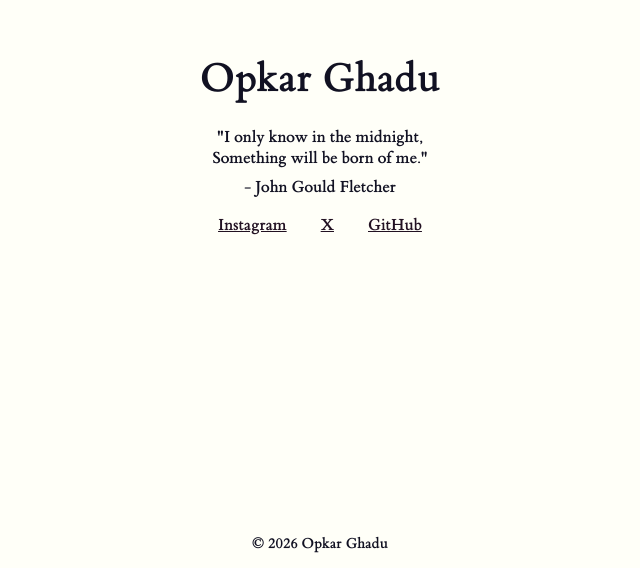
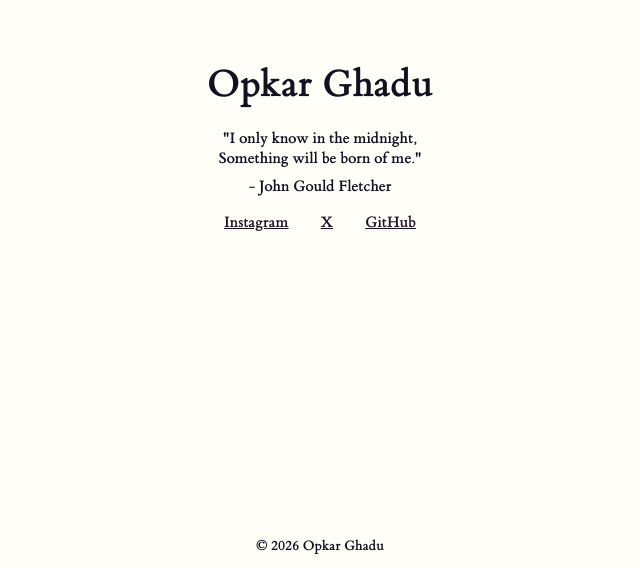
Before and after one commit to OpkarGhadu/opkarghadu.github.io, an Astro site: page / in a window 1280 px wide. Shown: the part 232-800 px from the top of the page, without its empty margins (320-960 px from the left). Built offline with nearby package versions, Linux system fonts and the light colour scheme; Astro itself is replaced by a stand-in of ours.

Commit message:
sitemap in header

```diff
--- a/src/layouts/BaseLayout.astro
+++ b/src/layouts/BaseLayout.astro
@@ -10,7 +10,7 @@ const canonicalURL = new URL(Astro.url.pathname, Astro.site);
   <head>
     <meta charset="UTF-8" />
     <meta name="viewport" content="width=device-width, initial-scale=1.0" />
-
+    <link rel="sitemap" href="/sitemap-index.xml" />
     <link rel="canonical" href={canonicalURL} />
     <title>{pageTitle}</title>
     <meta name="description" content={description}/>
@@ -24,11 +24,13 @@ const canonicalURL = new URL(Astro.url.pathname, Astro.site);
     <meta property="og:site_name" content="Opkar Ghadu" />
 
     <!-- Favicons -->
+    <link rel="icon" type="image/x-icon" sizes="any" href="/favicon.ico" />
     <link rel="icon" type="image/svg+xml" href="/favicon.svg" />
     <link rel="apple-touch-icon" sizes="180x180" href="/apple-touch-icon.png">
     <link rel="icon" type="image/png" sizes="32x32" href="/favicon-32x32.png">
     <link rel="icon" type="image/png" sizes="16x16" href="/favicon-16x16.png">
     <link rel="manifest" href="/site.webmanifest">
+    <!-- Favicons -->
 
     <!-- Structured Date -->
     <script type="application/ld+json" set:html={JSON.stringify({
--- a/src/styles/global.css
+++ b/src/styles/global.css
@@ -12,7 +12,7 @@ html {
   background: #fffff8;
   color: #112;
   font-family: "ETBook", 'Times New Roman', Times, serif;
-  font-size: 17px;
+  font-size: 16px;
 }
 
 body {
```
